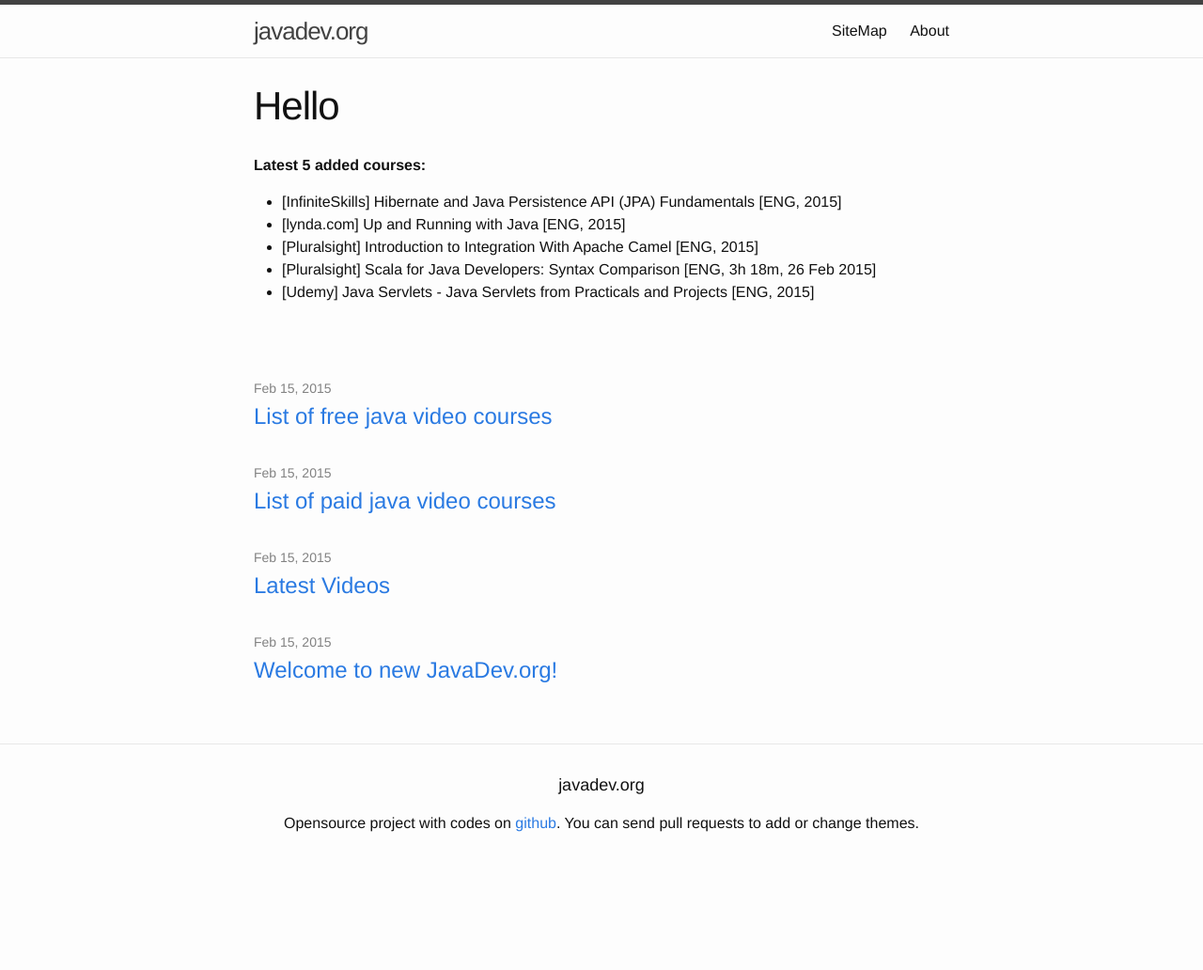
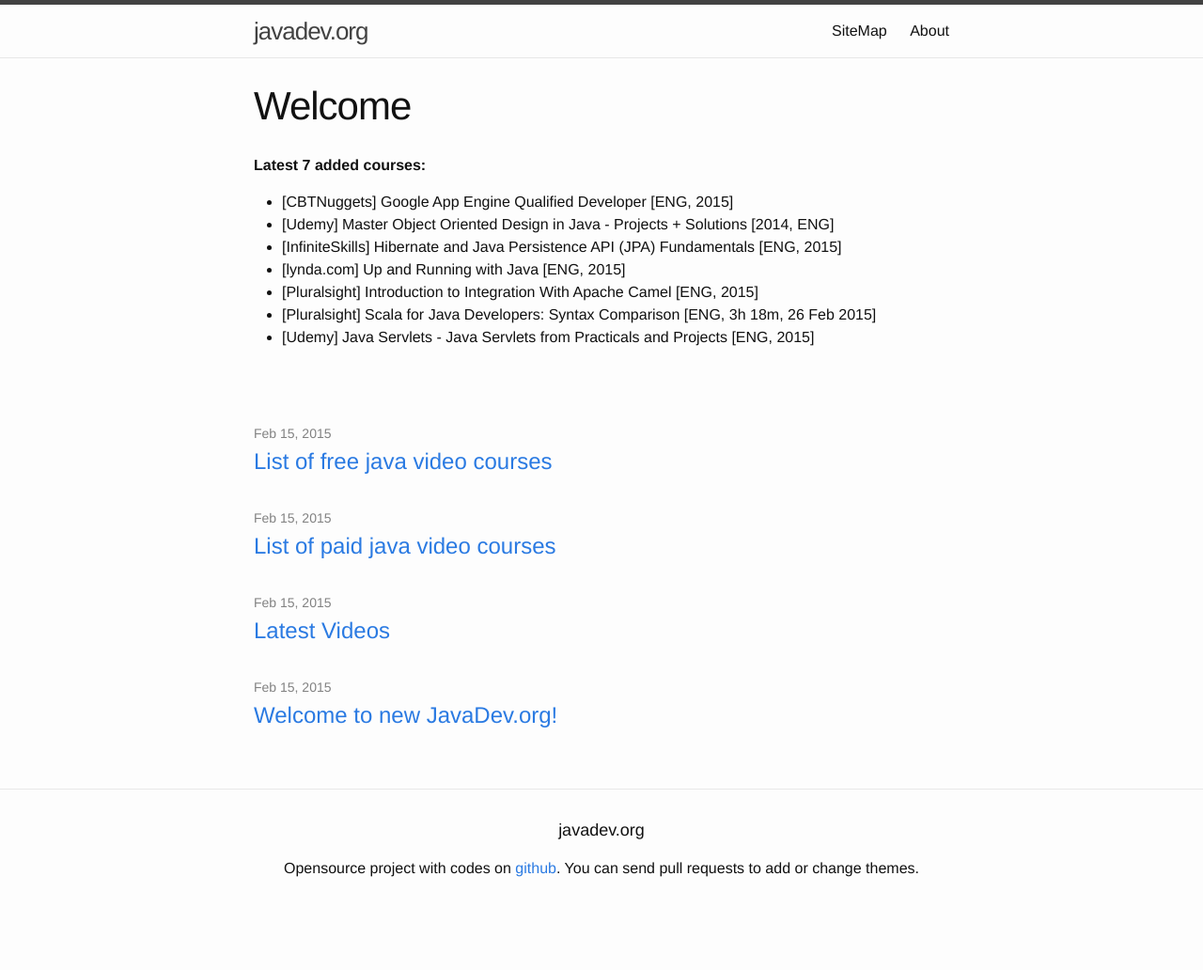
Before and after one commit to webmakaka/javadev.org, a Jekyll site: the page built from website/index.md, in a window 1280 px wide. Shown: the whole page at 94% size. Built offline with Jekyll 4.4.1, drawn with Linux system fonts in a browser that asks for light colours; before the commit the page ends 984 px from its top, so only the background shows below that; grey boxes are pictures that could not be loaded.

Commit message:
added new courses

```diff
--- a/website/index.md
+++ b/website/index.md
@@ -1,12 +1,15 @@
 ---
 layout: page
-title: Hello
+title: Welcome
 permalink: /
 ---
 
 
-**Latest 5 added courses:**
+**Latest 7 added courses:**
 
+
+* [CBTNuggets] Google App Engine Qualified Developer [ENG, 2015]
+* [Udemy] Master Object Oriented Design in Java - Projects + Solutions [2014, ENG]
 * [InfiniteSkills] Hibernate and Java Persistence API (JPA) Fundamentals [ENG, 2015]
 * [lynda.com] Up and Running with Java [ENG, 2015]
 * [Pluralsight] Introduction to Integration With Apache Camel [ENG, 2015]
```
Also changed, not shown: _posts/2015-02-15-java-free-video-courses-collection.md (+1 -0 lines), _posts/2015-02-15-java-paid-video-courses-collection.md (+1 -0 lines), website/library/collections/video/free/cave_of_programming/cave_of_programming.md (added, +9 -0 lines), website/library/collections/video/paid/cbtnuggets.md (added, +13 -0 lines), website/library/collections/video/paid/infiniteskills.md (+1 -1 lines).
